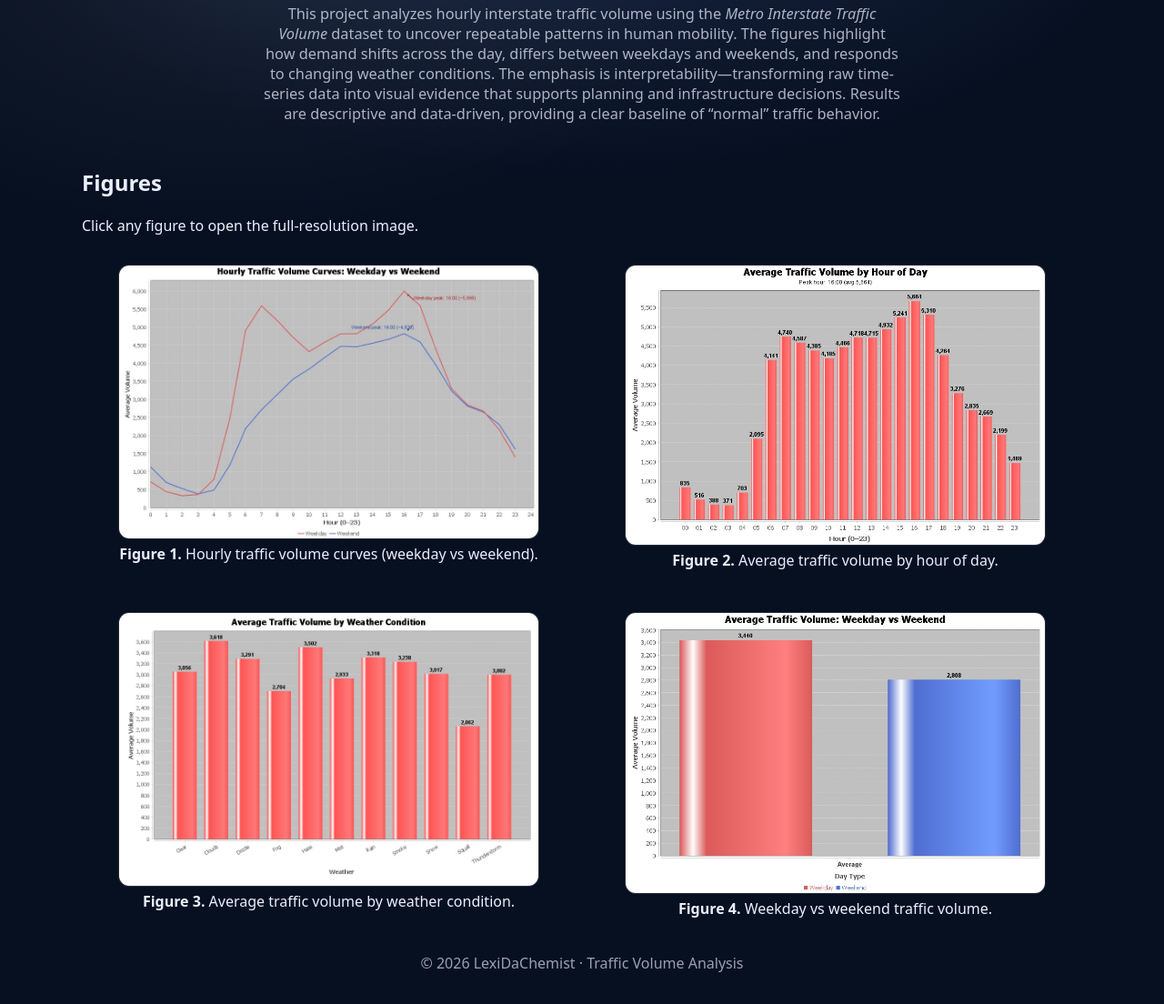
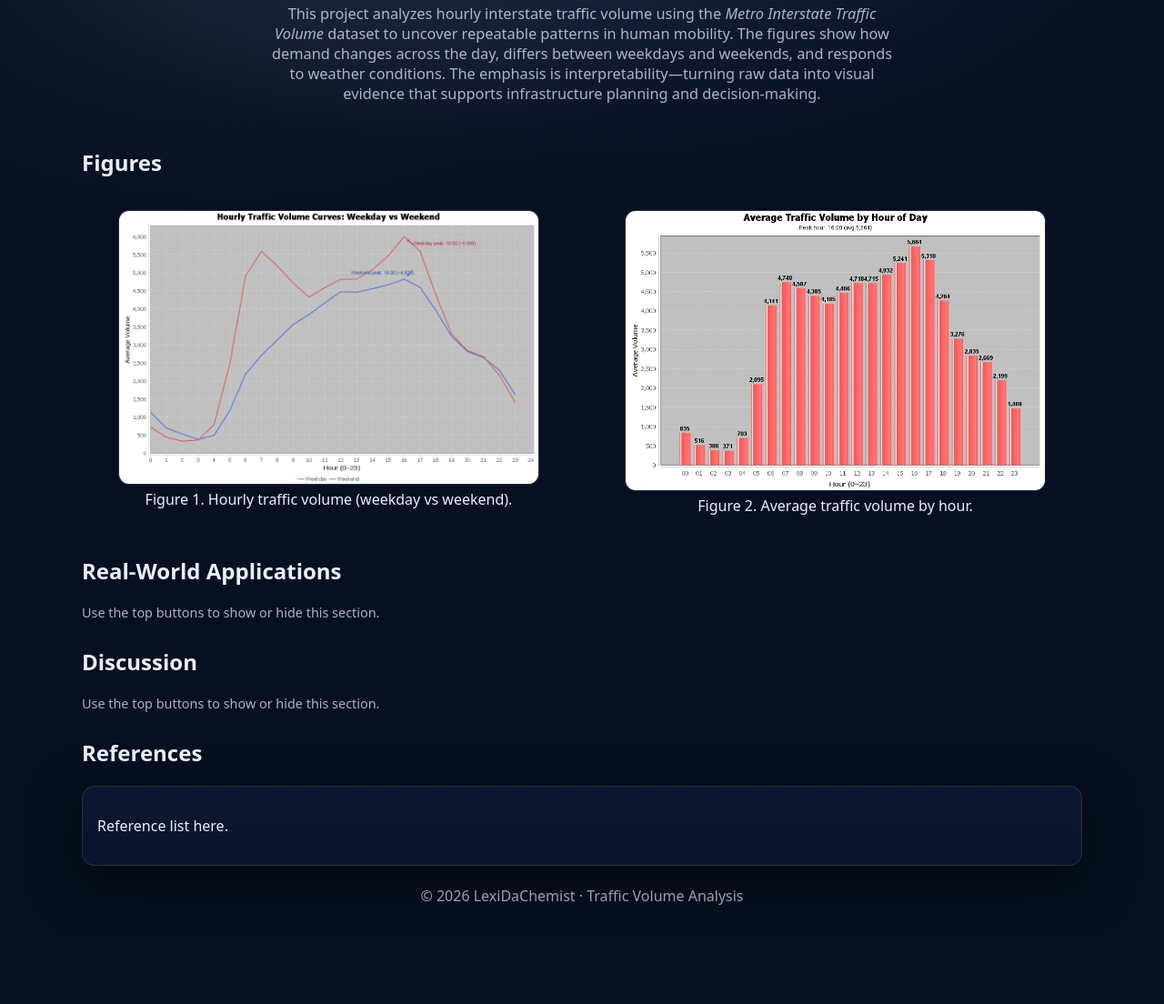
Before and after one commit to LexiDaChemist/traffic_volume_analysis, a plain HTML site: page docs/index.html in a window 1280 px wide. Shown: the part 172-1276 px from the top of the page at 91% size. After the commit the page ends 1202 px from the top, so only its background shows below. Drawn offline with Linux system fonts and the light colour scheme.

Commit message:
Update index.html

```diff
--- a/docs/index.html
+++ b/docs/index.html
@@ -24,6 +24,7 @@
         <button class="pill toggle" type="button" data-target="applications-panel" aria-expanded="false">
           Real-World Applications
         </button>
+
         <button class="pill toggle" type="button" data-target="discussion-panel" aria-expanded="false">
           Discussion
         </button>
@@ -48,46 +49,56 @@
       <p class="sub">
         This project analyzes hourly interstate traffic volume using the
         <em>Metro Interstate Traffic Volume</em> dataset to uncover repeatable patterns in human mobility.
-        The figures highlight how demand shifts across the day, differs between weekdays and weekends,
-        and responds to changing weather conditions. The emphasis is interpretability—transforming raw
-        time-series data into visual evidence that supports planning and infrastructure decisions.
-        Results are descriptive and data-driven, providing a clear baseline of “normal” traffic behavior.
+        The figures show how demand changes across the day, differs between weekdays and weekends,
+        and responds to weather conditions. The emphasis is interpretability—turning raw data into
+        visual evidence that supports infrastructure planning and decision-making.
       </p>
     </header>
 
     <!-- Figures -->
     <section class="section" id="figures">
       <h2>Figures</h2>
-      <p class="lead">Click any figure to open the full-resolution image.</p>
 
       <div class="figgrid">
         <figure class="figure">
           <a href="images/hourly-curves.jpg" target="_blank" rel="noopener">
-            <img class="img clickable" src="images/hourly-curves.jpg" alt="Hourly traffic volume curves comparing weekday vs weekend" />
+            <img class="clickable" src="images/hourly-curves.jpg" alt="Hourly traffic volume curves" />
           </a>
-          <figcaption><strong>Figure 1.</strong> Hourly traffic volume curves (weekday vs weekend).</figcaption>
+          <figcaption>Figure 1. Hourly traffic volume (weekday vs weekend).</figcaption>
         </figure>
 
         <figure class="figure">
           <a href="images/traffic-volume.jpg" target="_blank" rel="noopener">
-            <img class="img clickable" src="images/traffic-volume.jpg" alt="Average traffic volume by hour of day" />
+            <img class="clickable" src="images/traffic-volume.jpg" alt="Average traffic volume by hour" />
           </a>
-          <figcaption><strong>Figure 2.</strong> Average traffic volume by hour of day.</figcaption>
+          <figcaption>Figure 2. Average traffic volume by hour.</figcaption>
         </figure>
+      </div>
+    </section>
 
-        <figure class="figure">
-          <a href="images/weather-impact.jpg" target="_blank" rel="noopener">
-            <img class="img clickable" src="images/weather-impact.jpg" alt="Average traffic volume by weather condition" />
-          </a>
-          <figcaption><strong>Figure 3.</strong> Average traffic volume by weather condition.</figcaption>
-        </figure>
+    <!-- Real-World Applications -->
+    <section class="section" id="applications">
+      <h2>Real-World Applications</h2>
+      <div class="panel collapsible" id="applications-panel" hidden>
+        <p>Content goes here.</p>
+      </div>
+      <div class="note">Use the top buttons to show or hide this section.</div>
+    </section>
 
-        <figure class="figure">
-          <a href="images/weekday-vs-weekend.jpg" target="_blank" rel="noopener">
-            <img class="img clickable" src="images/weekday-vs-weekend.jpg" alt="Weekday versus weekend average traffic volume" />
-          </a>
-          <figcaption><strong>Figure 4.</strong> Weekday vs weekend traffic volume.</figcaption>
-        </figure>
+    <!-- Discussion -->
+    <section class="section" id="discussion">
+      <h2>Discussion</h2>
+      <div class="panel collapsible" id="discussion-panel" hidden>
+        <p>Content goes here.</p>
+      </div>
+      <div class="note">Use the top buttons to show or hide this section.</div>
+    </section>
+
+    <!-- References -->
+    <section class="section" id="references">
+      <h2>References</h2>
+      <div class="panel">
+        <p>Reference list here.</p>
       </div>
     </section>
 
@@ -98,6 +109,21 @@
 
   <script>
     document.getElementById("year").textContent = new Date().getFullYear();
+
+    document.querySelectorAll(".toggle[data-target]").forEach(btn => {
+      btn.addEventListener("click", () => {
+        const panel = document.getElementById(btn.dataset.target);
+        if (!panel) return;
+
+        const isOpen = !panel.hasAttribute("hidden");
+        panel.toggleAttribute("hidden", isOpen);
+        btn.setAttribute("aria-expanded", String(!isOpen));
+
+        if (!isOpen) {
+          panel.scrollIntoView({ behavior: "smooth", block: "start" });
+        }
+      });
+    });
   </script>
 </body>
 </html>
```
